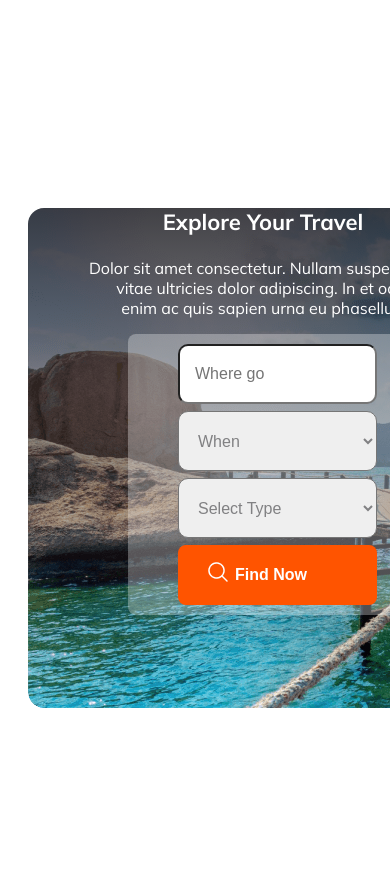
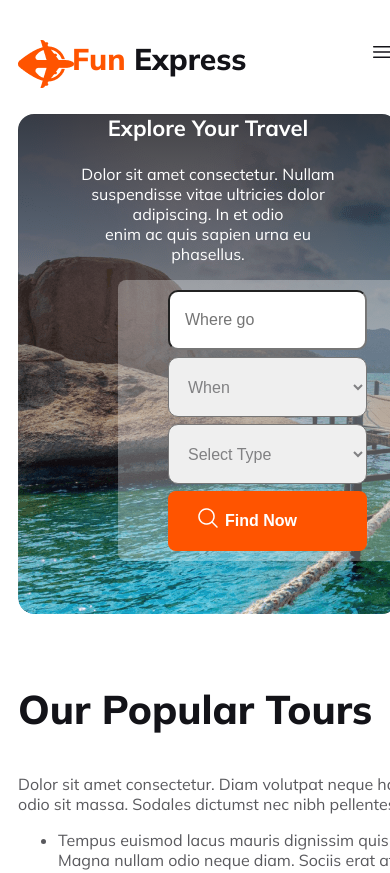
Before and after one commit to JN-Nema/B9A2, a plain HTML site: page index.html in a window 390 px wide. Shown: the top 873 px of the page. Drawn offline with Linux system fonts and the light colour scheme.

Commit message:
nav bar added

```diff
--- a/index.html
+++ b/index.html
@@ -10,10 +10,23 @@
 <body>
     <header>
         <nav>
-            <div>
+
+            <div  class="foot-title">
+                <li id="h-icon" class="icon"><img src="Images/Group 40071 (2).png" alt=""></li><br>
+                <li id="h-title" class="f-head"> <span id="fun">Fun</span> Express</h3></li>
+             </div>
+            <div class="menu">
+                <img  src="Images/Frame.jpg" alt="">
 
             </div>
-            <div>
+            <div class="ul">
+                <ul>
+                    <li>Home</li>
+                    <li>Testimonial</li>
+                    <li>Packages</li>
+                    <li>Blog</li>
+                    <li>Contact</li>
+                </ul>
 
             </div>
         </nav>
@@ -140,6 +153,8 @@
         <section class="perfect-plce">
 
         </section>
+
+
         <section class="newsletter">
             <div class="box">
                 <div>
--- a/styles.css
+++ b/styles.css
@@ -3,8 +3,13 @@
 /* shared styles */
 header, main{
     font-family: 'Mulish', sans-serif;
-    padding: 100px 50px 0px 80px;
+    margin-top: 20px ;
+    margin-right:50px ;
+    margin-left: 50px;
 
+}
+header{
+    padding-top: 30px ;
 }
 .description{
     color: rgba(19, 19, 24, 0.70);
@@ -18,6 +23,28 @@ header, main{
     border-style: none;
     color: white;
 }
+/* header styles */
+.menu{
+    visibility: hidden;
+}
+#h-title{
+    margin-right: 430px;
+
+}
+nav ul{
+    display: flex;
+    list-style: none;
+    gap: 20px;
+
+}
+
+
+nav {
+    display: flex;
+    justify-content: space-between;
+
+
+}
 /* banner styling */
 .banner{
     background-image: linear-gradient(180deg, rgba(19, 19, 24, 0.80) 0%, rgba(19, 19, 24, 0.00) 100%)
@@ -27,7 +54,7 @@ header, main{
     width:1100px;
     height: 500px;
     flex-shrink: 0;
-    margin-top: 100px;
+    margin-top: 20px;
 
     /* padding: 20px 50px 10px 50px; */
 
@@ -311,12 +338,31 @@ footer{
 }
 /* responsive media query */
 @media screen and (max-width: 600px) {
+    body{
+        width:fit-content;
+    }
     main, header{
-        padding-left: 20px;
-        padding-right: 10px;
+        margin: 10px;
+
+    }
+    #h-title{
+        font-size: 30px;
+    }
+    #h-icon{
+        width: 14px;
+        height: 10px;
+    }
+    .ul{
+        visibility: hidden;
+
+    }
+    .menu{
+        visibility: visible;
+        margin-left: -620px;
+
     }
     .banner{
-        width: 470px;
+        width: 380px;
 
     }
     .banner-details{
```
Also changed, not shown: Images/Frame.jpg (added).
